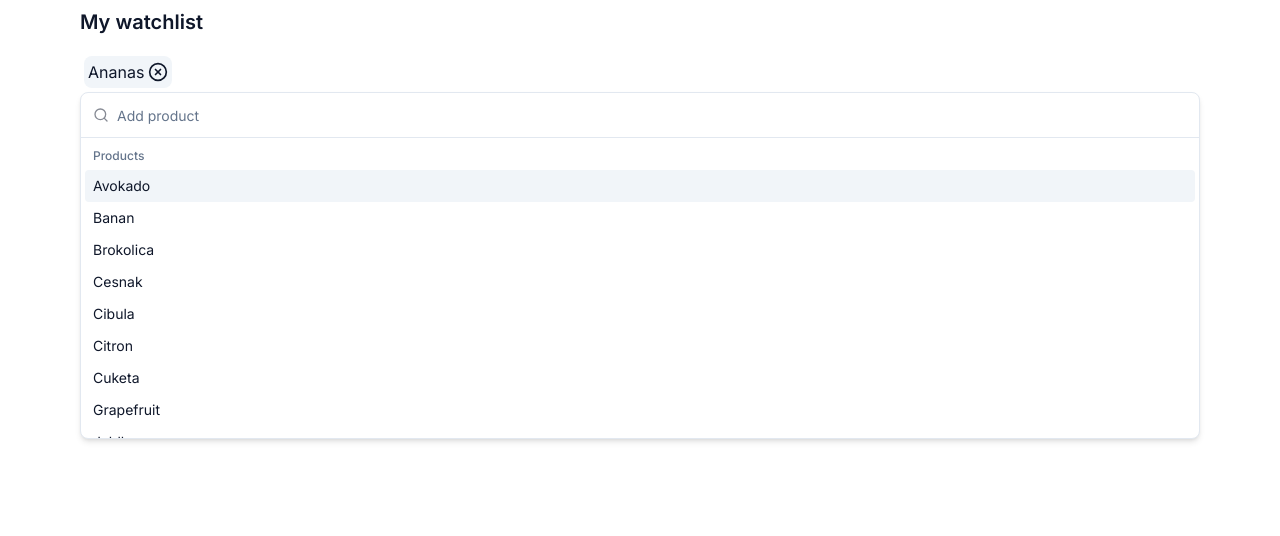
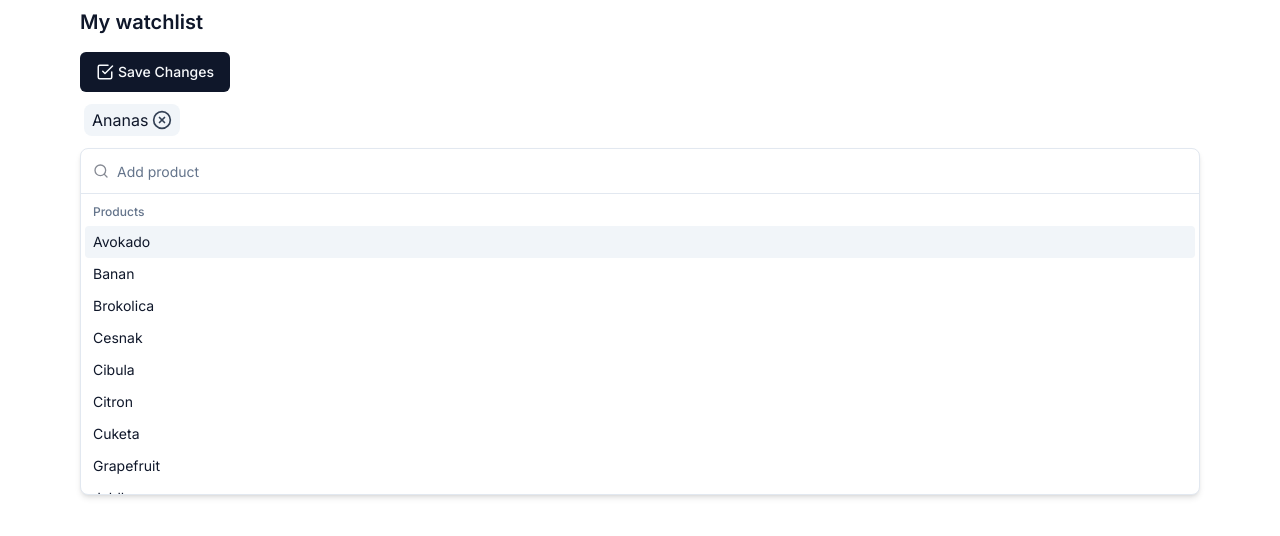
Before and after one commit to zadubanm02/new-infaltion, a Next.js app: page /my in a window 1280 px wide. Both pictures are taken after a click on the element "Ananas". Shown: the top 536 px of the page. Built offline with nearby package versions, Linux system fonts and the light colour scheme; no server answers.

Commit message:
multiselect client

```diff
--- a/components/MultiSelect.tsx
+++ b/components/MultiSelect.tsx
@@ -23,8 +23,15 @@ import {
 import { Item, watchlistAtom } from "@/features/watchlist/state/watchlistState";
 import { useAtom } from "jotai";
 import ProductBadge from "./ProductBadge";
+import { useWatchlist } from "@/features/watchlist/useWatchlist";
+import { Button } from "./ui/button";
+import { CheckSquare } from "lucide-react";
 
-const MultiSelect = () => {
+type ProductSelectProps = {
+  fetchedWatchlist?: any;
+};
+
+const MultiSelect = ({ fetchedWatchlist }: ProductSelectProps) => {
   const [watchlist, setWatchlist] = useAtom(watchlistAtom);
   const [items, setItems] = useState(productSuggestions);
   const popSuggestion = (item: Item) => {
@@ -36,9 +43,17 @@ const MultiSelect = () => {
   };
   const deleteProduct = (label: string) => {
     console.log("Deleting", label);
+    setWatchlist(watchlist.filter((watch) => watch.label !== label));
+    setItems([...items, { label, value: label }].sort(sortSuggestions));
   };
   return (
     <div className="flex-1">
+      {watchlist.length > 0 && (
+        <Button>
+          <CheckSquare size={18} className="mr-1" /> Save Changes
+        </Button>
+      )}
+      <div className="my-2">
         {
           //   watchlist.length > 0 &&
           watchlist.map((item) => {
@@ -51,6 +66,7 @@ const MultiSelect = () => {
             );
           })
         }
+      </div>
       <Command className="rounded-lg border shadow-md">
         <CommandInput placeholder="Add product" />
         <CommandList>
@@ -76,3 +92,13 @@ const MultiSelect = () => {
 };
 
 export default MultiSelect;
+
+const sortSuggestions = (a: Item, b: Item) => {
+  if (a.label < b.label) {
+    return -1;
+  }
+  if (a.label > b.label) {
+    return 1;
+  }
+  return 0;
+};
--- a/components/ProductBadge.tsx
+++ b/components/ProductBadge.tsx
@@ -8,10 +8,10 @@ type BadgeProps = {
 
 const ProductBadge = ({ label, onDelete }: BadgeProps) => {
   return (
-    <span className="flex-1 flex-row inline-flex items-center p-1 m-1 bg-secondary rounded-lg w-auto">
+    <span className="flex-1 flex-row inline-flex items-center px-2 py-1 m-1 bg-secondary rounded-lg w-auto">
       {label}
       <XCircle
-        className="ml-1 cursor-pointer"
+        className="ml-1 cursor-pointer text-slate-700 hover:text-black"
         size={20}
         onClick={() => onDelete(label)}
       />
--- a/features/user/useUser.tsx
+++ b/features/user/useUser.tsx
@@ -11,6 +11,7 @@ import { toast } from "sonner";
 const useUser = () => {
   const queryClient = useQueryClient();
   const { user } = useKindeBrowserClient();
+  const [retryCount, setRetryCount] = useState(0);
 
   const [revalidateQuery, setRevalidateQuery] = useState(false);
 
@@ -18,7 +19,6 @@ const useUser = () => {
     queryKey: ["user", revalidateQuery],
     queryFn: async () => {
       try {
-        console.log("Invoking me");
         const response = await axios.get(`/api/user/${user?.id}`);
         return response.data;
       } catch (error) {
@@ -57,12 +57,13 @@ const useUser = () => {
 
   // if error from query fill data about user in db
   useEffect(() => {
-    if (user) {
+    if (user && retryCount < 2) {
       createUserMutation.mutate({
         id: user?.id as string,
         name: `${user?.given_name} ${user?.family_name}`,
         email: user?.email as string,
       });
+      setRetryCount(retryCount + 1);
     }
   }, [error]);
 
--- a/features/watchlist/useWatchlist.tsx
+++ b/features/watchlist/useWatchlist.tsx
@@ -31,8 +31,8 @@ export const useWatchlist = () => {
     retry: 0,
   });
 
-  const createUserMutation = useMutation({
-    mutationKey: ["createUser"],
+  const createOrUpdateWatchlistMutation = useMutation({
+    mutationKey: ["createWatchlist"],
     mutationFn: async (data: Watchlist) => {
       try {
         const response = await axios.post("api/watchlist", {
```
Lines whose indentation alone changed are shown as unchanged.
